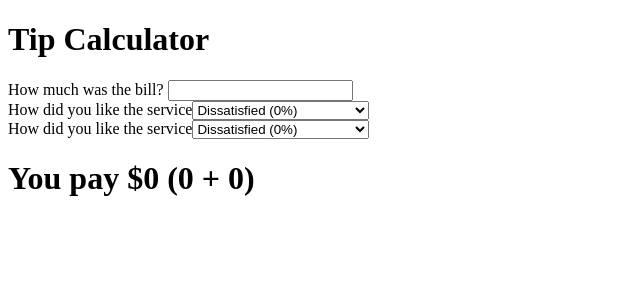
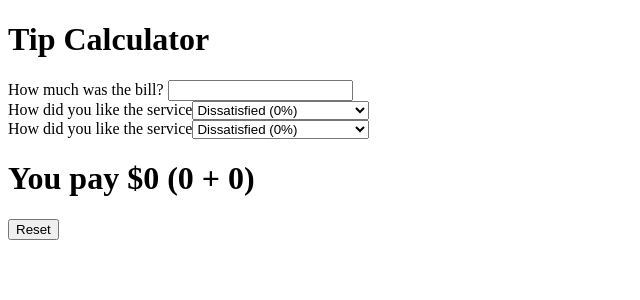
Before and after one commit to rishipgupta/tip-calculator, a React (Create React App) app: page / in a window 1280 px wide. Shown: the top 300 px of the page, without its empty margins (0-640 px from the left). Built offline with nearby package versions, Linux system fonts and the light colour scheme.

Commit message:
Create reset button to make values default on click

```diff
--- a/src/App.js
+++ b/src/App.js
@@ -17,11 +17,19 @@ function App() {
     setTipTwo(tipTwo => e.target.value);
   }
 
+  const handleReset = (e) => {
+    // e.preventDefault();
+    setBill("");
+    setTipOne(0);
+    setTipTwo(0);
+  }
+
   const tipAvg = Math.round(((Number(tipOne) + Number(tipTwo)) / 200) * Number(bill));
 
   return (
     <div>
       <h1>Tip Calculator</h1>
+      <form onSubmit={handleReset}>
         <div>
           <span>How much was the bill? </span> <input type="text" onChange={handleBillAmountChange} />
         </div>
@@ -45,6 +53,8 @@ function App() {
           {/* Display */}
           <h1>{`You pay $${Number(bill) + Number(tipAvg) ? Number(bill) + Number(tipAvg) : 0} (${bill ? bill : 0} + ${tipAvg})`}</h1>
         </div>
+        <button onClick={handleReset}>Reset</button>
+      </form>
     </div>
   );
 }
```
Lines whose indentation alone changed are shown as unchanged.
